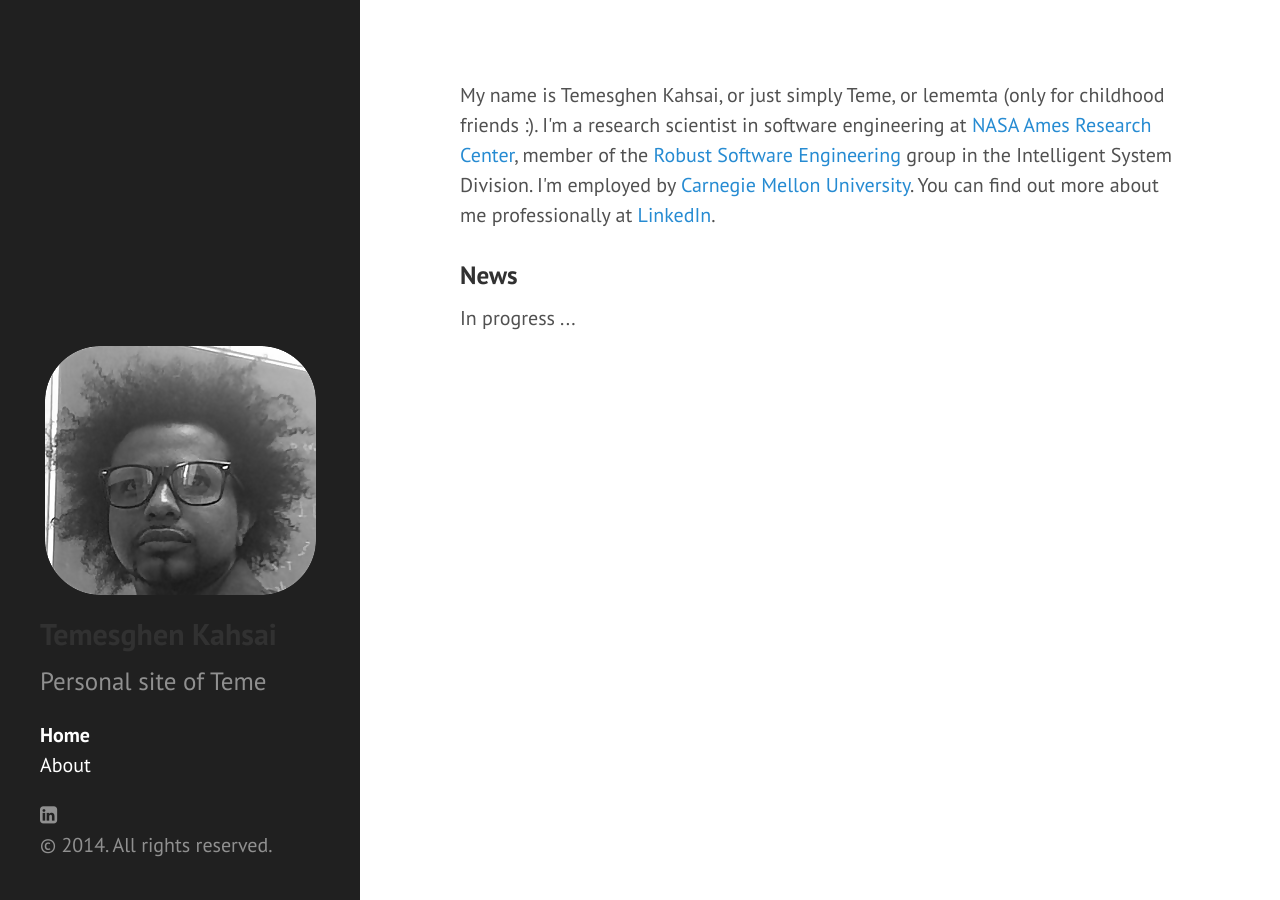
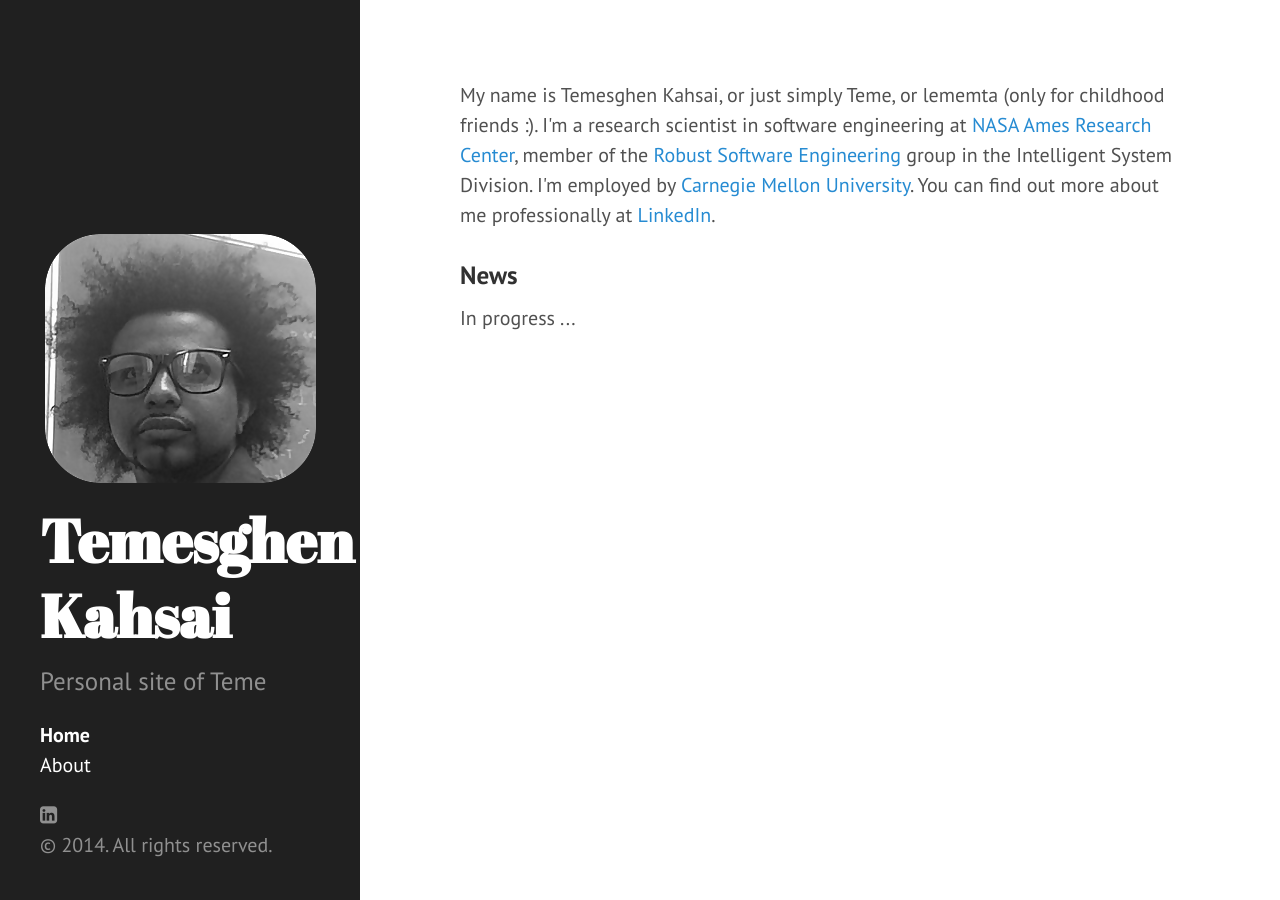
Before and after one commit to lememta/lememta.github.io, a Jekyll site: the page built from index.html, in a window 1280 px wide. Built offline with Jekyll 4.4.1, drawn with Linux system fonts in a browser that asks for light colours; nearby versions of some CDN libraries; the list of posts is cut into pages by our own code.

Commit message:
first version

```diff
--- a/_includes/sidebar.html
+++ b/_includes/sidebar.html
@@ -6,7 +6,7 @@
     </div>
 
     <div class="sidebar-about">
-      <h2>{{ site.title }}</h2>
+      <h1>{{ site.title }}</h1>
       <p class="lead">{{ site.description }}</p>
     </div>
 
--- a/assets/css/hyde.css
+++ b/assets/css/hyde.css
@@ -91,7 +91,7 @@
   color: #fff;
   margin-top: 0;
   font-family: "Abril Fatface", serif;
-  font-size: 3.25rem;
+  font-size: 3rem;
 }
 
 /* Sidebar nav */
```
